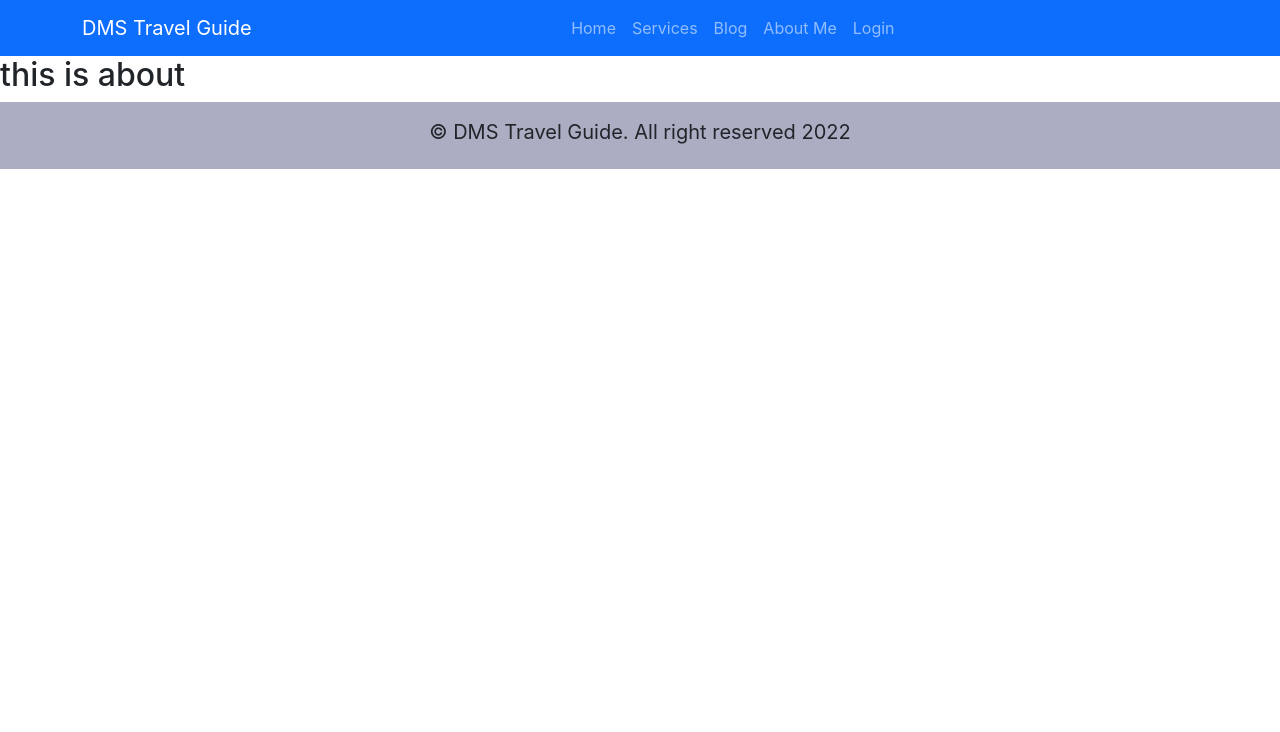
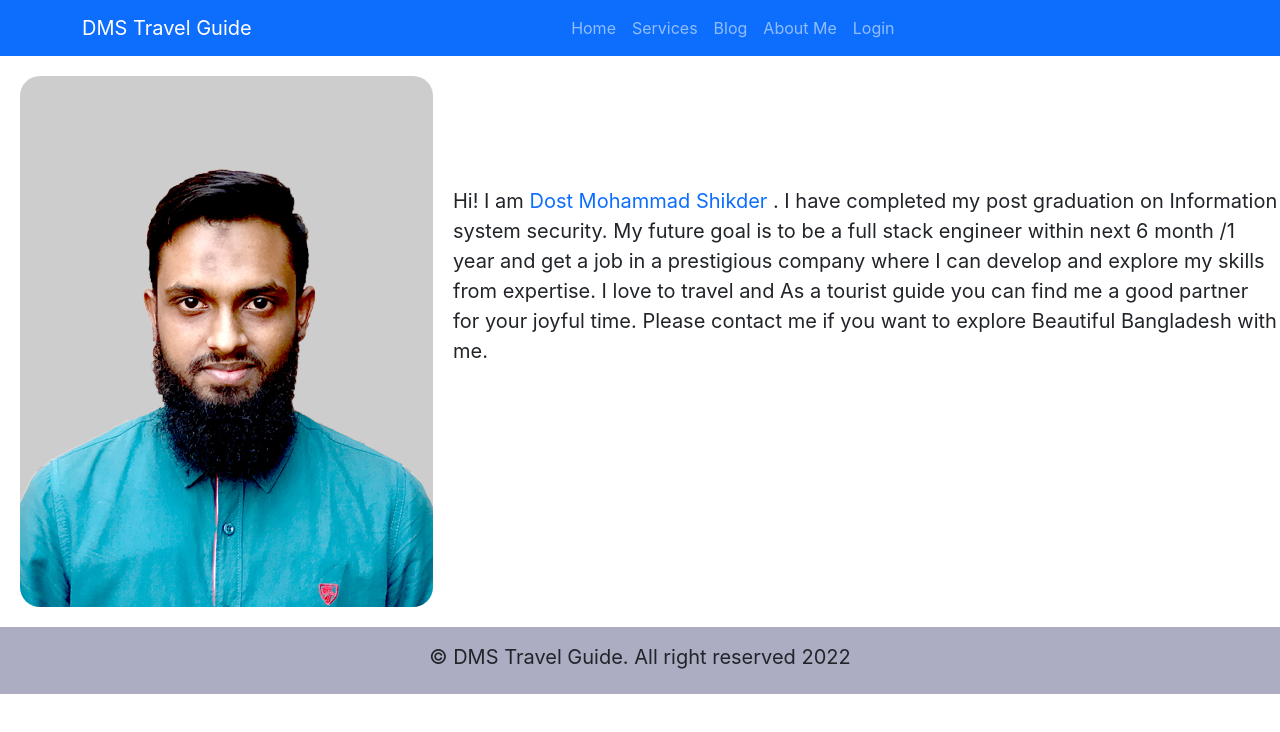
Before and after one commit to dmshikder/dms-travel-guide, a React (Create React App) app: page /about in a window 1280 px wide. Shown: the top 732 px of the page. Built offline with nearby package versions, Linux system fonts and the light colour scheme; no server answers.

Commit message:
read me file added

```diff
--- /dev/null
+++ b/src/Pages/About/About.css
@@ -0,0 +1,13 @@
+.image img {
+  width: auto;
+  padding: 20px;
+  border-radius: 40px;
+}
+.about-me {
+  font-size: 20px;
+  padding-top: 130px;
+}
+
+.about {
+  display: flex;
+}
--- a/src/Pages/About/About.js
+++ b/src/Pages/About/About.js
@@ -1,10 +1,26 @@
+import dms from "../../images/dms.jpg";
+import "./About.css";
+const About = () => {
+  return (
+    <div className="about">
+      <div className="image">
+        <img src={dms} alt="" />
+      </div>
 
-const About = () => {
-    return (
-        <div>
-           <h2>this is about</h2>
-        </div>
-    );
+      <div className="about-me">
+        <p>
+          Hi! I am <span className="text-primary">Dost Mohammad Shikder</span> . I have completed my post graduation on
+          Information system security. My future goal is to be a full stack
+          engineer within next 6 month /1 year and get a job in a prestigious
+          company where I can develop and explore my skills from expertise. I
+          love to travel and As a tourist guide you can find me a good partner
+          for your joyful time. Please contact me if you want to explore
+          Beautiful Bangladesh with me.
+        </p>
+      </div>
+    </div>
+  );
 };
 
-export default About;<h2>this is about</h2>
+export default About;
+<h2>this is about</h2>;
--- a/src/Pages/Blogs/Blogs.js
+++ b/src/Pages/Blogs/Blogs.js
@@ -5,15 +5,15 @@ const Blogs = () => {
         <div className="blogs">
            <div className='blog'>
             <h2>1. Difference between authorization and authentication</h2>
-            <p>Answer: Authentication is a process to verify user whereas authorization is a process of verifying which resources user can access. </p>
+            <p><b>Answer:</b>  Authentication is a process to verify user whereas authorization is a process of verifying which resources user can access. </p>
            </div >
            <div className='blog'>
             <h2>2. Why are you using firebase? What other options do you have to implement authentication?</h2>
-            <p>Answer: There are many authentication tools. Such as firebase, Okta etc. I personally love to use firebase because of it reduces development time. Also allow syncing the real-time data across all the devices.</p>
+            <p><b>Answer:</b>  There are many authentication tools. Such as firebase, Okta etc. I personally love to use firebase because of it reduces development time. Also allow syncing the real-time data across all the devices.</p>
            </div>
            <div className='blog'>
             <h2>3. What other services does firebase provide other than authentication</h2>
-            <p>Answer: There are many services firebase provide other than authentication: such as Cloud firestore, Extensions, App check, Cloud Functions, Hosting, Cloud storage, Test lab etc. </p>
+            <p><b>Answer:</b> There are many services firebase provide other than authentication: such as Cloud firestore, Extensions, App check, Cloud Functions, Hosting, Cloud storage, Test lab etc. </p>
            </div>
         </div>
     );
```
Also changed, not shown: src/images/dms.jpg (added), 1 other file (tests, documents, lock files or other folders).
